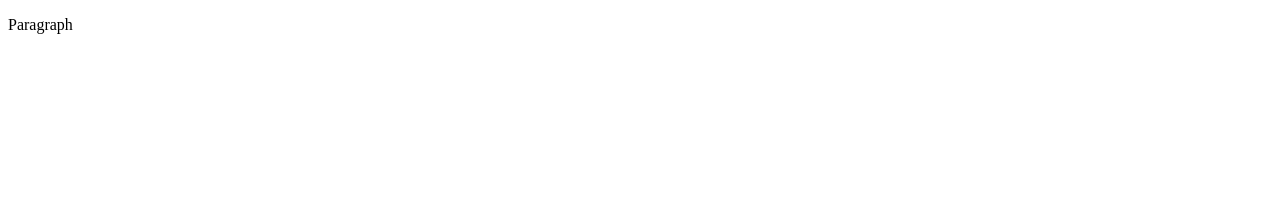
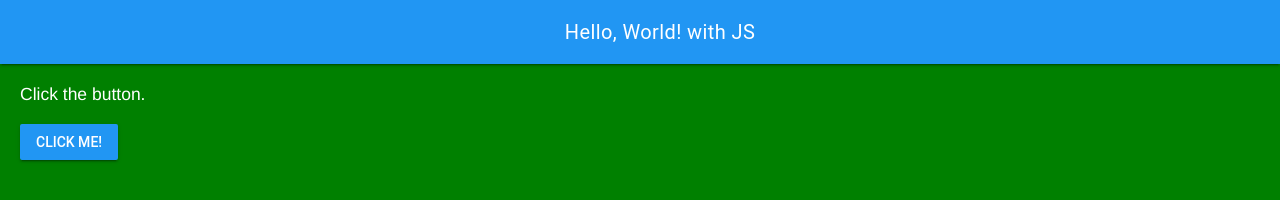
Before and after one commit to MTHS-ICS2O-2-2022/ICS2O-Unit-1-07-Colton-Grant, a plain HTML site: page index.html in a window 1280 px wide. Drawn offline with nearby package versions, Linux system fonts and the light colour scheme.

Commit message:
added favicon.ico

```diff
--- a/css/style.css
+++ b/css/style.css
@@ -1,4 +1,33 @@
-/* Created by: Mr. Coxall
-* Created on: Sep 2020
+/* Created by: Colton
+* Created on: february
 * This file contains the CSS for index.html
 */
+.mdl-ripple {
+  background: #000;
+  opacity: 0.001;
+}
+
+.mdl-layout__header-row {
+  justify-content: center;
+  padding: 0;
+}
+
+.mdl-layout__content {
+  padding-left: 15pt;
+  padding-right: 15pt;
+  padding-top: 15pt;
+}
+
+.mdl-textfield__error {
+  color: lightgreen;
+}
+
+.page-content {
+  color: white;
+  font-family: Helvetica, Arial, sans-serif;
+  font-size: 1.25rem;
+}
+
+body {
+  background-color: green;
+}
--- a/index.html
+++ b/index.html
@@ -1,9 +1,45 @@
 <!DOCTYPE html>
 <html>
-  <head>
-    <title>Title</title>
-  </head>
-  <body>
-    <p>Paragraph</p>
-  </body>
+<head>
+  <meta charset="utf-8" />
+  <meta name="description" content="My first webpage, with JavaScript" />
+  <meta name="keywords" content="mths, ics2o" />
+  <meta name="author" content="Mr. Coxall" />
+  <meta name="viewport" content="width=device-width, initial-scale=1.0" />
+  <link rel="stylesheet" href="./css/style.css" />
+  <link rel="stylesheet" href="https://fonts.googleapis.com/icon?family=Material+Icons" />
+  <link rel="stylesheet" href="https://code.getmdl.io/1.3.0/material.blue-red.min.css" />
+  <link rel="apple-touch-icon" sizes="180x180" href="apple-touch-icon.png" />
+  <link rel="icon" type="image/png" sizes="32x32" href="favicon-32x32.png" />
+  <link rel="icon" type="image/png" sizes="16x16" href="favicon-16x16.png" />
+  <link rel="manifest" href="site.webmanifest" />
+  <title>My first webpage, with JavaScript</title>
+</head>
+<body>
+  <script defer src="https://code.getmdl.io/1.3.0/material.min.js"></script>
+  <script>
+    function myButtonClicked() {
+      alert("Hello, Wordl!")
+    }
+  </script>
+  <div class="mdl-layout mdl-js-layout mdl-layout--fixed-header">
+    <header class="mdl-layout__header">
+      <div class="mdl-layout__header-row">
+        <span class="mdl-layout-title">Hello, World! with JS</span>
+      </div>
+    </header>
+    <main class="mdl-layout__content">
+      <div class="page-content">
+        Click the button.
+      </div>
+      <br />
+      <!-- Colored raised button -->
+      <button class="mdl-button mdl-js-button mdl-button--raised mdl-button--colored" onclick="myButtonClicked()">
+        Click me!
+      </button>
+      <br />
+      <br />
+    </main>
+  </div>
+</body>
 </html>
```
Also changed, not shown: android-chrome-192x192.png (added), android-chrome-512x512.png (added), apple-touch-icon.png (added), favicon-16x16.png (added), favicon-32x32.png (added), favicon.ico (added), site.webmanifest (added).
